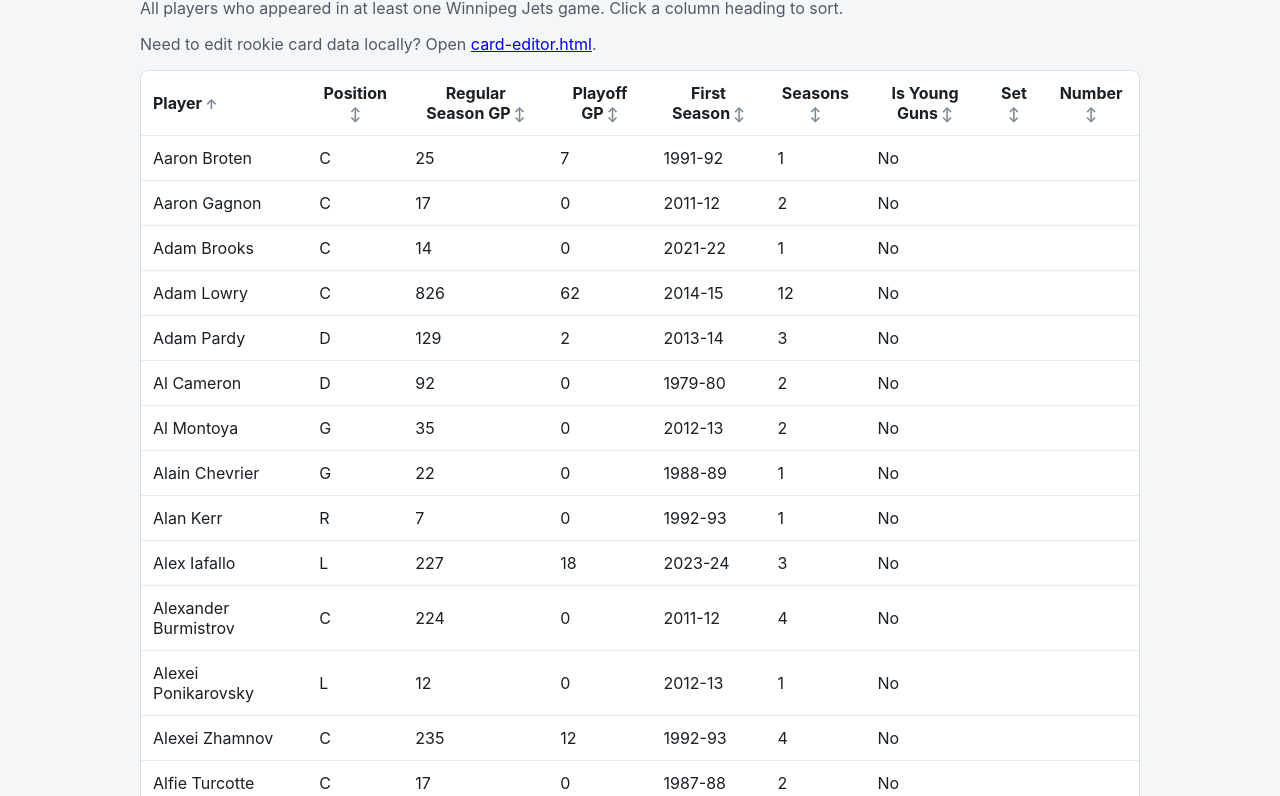
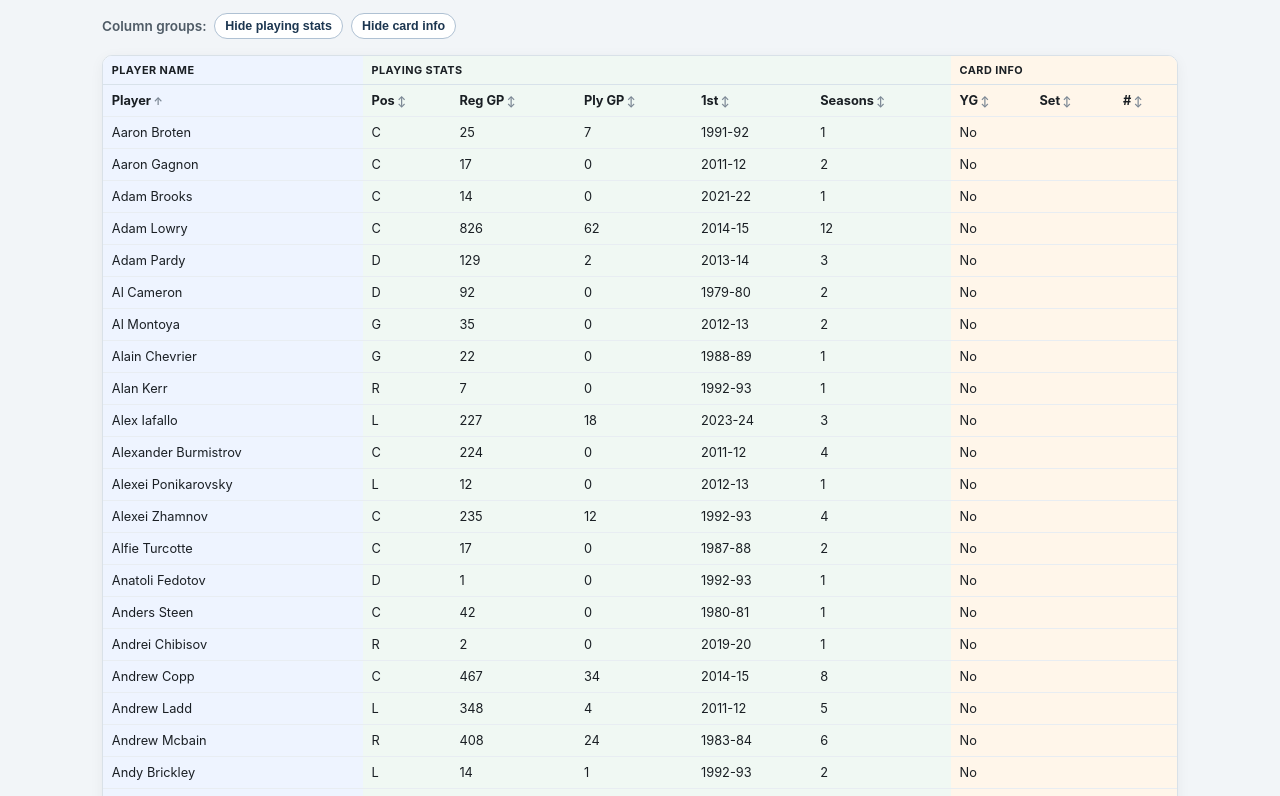
Before and after one commit to coryallegory/wpgjets-players, a plain HTML site: page index.html in a window 1280 px wide. Shown: the part 102-898 px from the top of the page. Drawn offline with Linux system fonts and the light colour scheme.

Commit message:
Improve player table layout with grouped columns and modular JS

```diff
--- a/index.html
+++ b/index.html
@@ -16,19 +16,34 @@
         Need to edit rookie card data locally? Open <a href="card-editor.html">card-editor.html</a>.
       </p>
 
+      <section class="controls" aria-label="Column groups">
+        <p class="controls__label">Column groups:</p>
+        <button type="button" class="group-toggle" data-target-group="stats" aria-pressed="true">
+          Hide playing stats
+        </button>
+        <button type="button" class="group-toggle" data-target-group="card" aria-pressed="true">
+          Hide card info
+        </button>
+      </section>
+
       <div class="table-wrapper">
         <table id="players-table">
           <thead>
+            <tr class="group-row">
+              <th class="group-header group-player" colspan="1">Player Name</th>
+              <th class="group-header group-stats" colspan="5">Playing Stats</th>
+              <th class="group-header group-card" colspan="3">Card Info</th>
+            </tr>
             <tr>
-              <th><button type="button" data-key="playerName">Player</button></th>
-              <th><button type="button" data-key="position">Position</button></th>
-              <th><button type="button" data-key="gamesPlayedRegularSeason">Regular Season GP</button></th>
-              <th><button type="button" data-key="gamesPlayedPlayoffs">Playoff GP</button></th>
-              <th><button type="button" data-key="firstSeason">First Season</button></th>
-              <th><button type="button" data-key="totalSeasons">Seasons</button></th>
-              <th><button type="button" data-key="isYoungGuns">Is Young Guns</button></th>
-              <th><button type="button" data-key="rookieCardSet">Set</button></th>
-              <th><button type="button" data-key="rookieCardNumber">Number</button></th>
+              <th class="col-player"><button type="button" data-key="playerName">Player</button></th>
+              <th class="col-stats"><button type="button" data-key="position">Pos</button></th>
+              <th class="col-stats"><button type="button" data-key="gamesPlayedRegularSeason">Reg GP</button></th>
+              <th class="col-stats"><button type="button" data-key="gamesPlayedPlayoffs">Ply GP</button></th>
+              <th class="col-stats"><button type="button" data-key="firstSeason">1st</button></th>
+              <th class="col-stats"><button type="button" data-key="totalSeasons">Seasons</button></th>
+              <th class="col-card"><button type="button" data-key="isYoungGuns">YG</button></th>
+              <th class="col-card"><button type="button" data-key="rookieCardSet">Set</button></th>
+              <th class="col-card"><button type="button" data-key="rookieCardNumber">#</button></th>
             </tr>
           </thead>
           <tbody></tbody>
@@ -36,6 +51,6 @@
       </div>
     </main>
 
-    <script src="app.js" defer></script>
+    <script type="module" src="js/main.js"></script>
   </body>
 </html>
--- /dev/null
+++ b/js/column-groups.js
@@ -0,0 +1,17 @@
+export function bindColumnGroupToggles(tableElement) {
+  const toggleButtons = document.querySelectorAll('.group-toggle');
+
+  toggleButtons.forEach((button) => {
+    button.addEventListener('click', () => {
+      const group = button.dataset.targetGroup;
+      const className = group === 'stats' ? 'hide-stats' : 'hide-card';
+      const shouldHide = !tableElement.classList.contains(className);
+
+      tableElement.classList.toggle(className, shouldHide);
+      button.setAttribute('aria-pressed', shouldHide ? 'false' : 'true');
+      button.textContent = `${shouldHide ? 'Show' : 'Hide'} ${
+        group === 'stats' ? 'playing stats' : 'card info'
+      }`;
+    });
+  });
+}
--- /dev/null
+++ b/js/data.js
@@ -0,0 +1,50 @@
+function formatSeasonLabel(season) {
+  const startYear = Math.floor(season / 10000);
+  const endYear = startYear + 1;
+  return `${startYear}-${String(endYear).slice(-2)}`;
+}
+
+function findFirstSeason(seasons) {
+  return seasons.reduce(
+    (earliestSeason, currentSeason) =>
+      currentSeason.season < earliestSeason ? currentSeason.season : earliestSeason,
+    seasons[0].season,
+  );
+}
+
+export async function loadPlayers() {
+  const [playersResponse, rookieCardsResponse] = await Promise.all([
+    fetch('data/wpg_players.json'),
+    fetch('data/wpg_player_rookie_cards.json'),
+  ]);
+
+  if (!playersResponse.ok) {
+    throw new Error(`Failed to load player data: ${playersResponse.status}`);
+  }
+
+  if (!rookieCardsResponse.ok) {
+    throw new Error(`Failed to load rookie card data: ${rookieCardsResponse.status}`);
+  }
+
+  const [playersData, rookieCardsData] = await Promise.all([
+    playersResponse.json(),
+    rookieCardsResponse.json(),
+  ]);
+
+  const rookieCardsByPlayerId = new Map(rookieCardsData.map((card) => [card.playerId, card]));
+
+  return playersData.map((player) => {
+    const firstSeason = findFirstSeason(player.seasons);
+    const rookieCard = rookieCardsByPlayerId.get(player.playerId);
+
+    return {
+      ...player,
+      firstSeason,
+      firstSeasonLabel: formatSeasonLabel(firstSeason),
+      totalSeasons: player.seasons.length,
+      isYoungGuns: rookieCard?.isYG ?? false,
+      rookieCardSet: rookieCard?.set ?? '',
+      rookieCardNumber: rookieCard?.cardNumber ?? '',
+    };
+  });
+}
--- /dev/null
+++ b/js/main.js
@@ -0,0 +1,17 @@
+import { loadPlayers } from './data.js';
+import { PlayersTable } from './table.js';
+import { bindColumnGroupToggles } from './column-groups.js';
+
+const tableElement = document.querySelector('#players-table');
+const playersTable = new PlayersTable(tableElement);
+
+playersTable.bindSorting();
+bindColumnGroupToggles(tableElement);
+
+loadPlayers()
+  .then((players) => {
+    playersTable.setPlayers(players);
+  })
+  .catch((error) => {
+    playersTable.renderError(error.message);
+  });
--- /dev/null
+++ b/js/table.js
@@ -0,0 +1,88 @@
+function compareValues(a, b, key) {
+  const aValue = a[key];
+  const bValue = b[key];
+
+  if (typeof aValue === 'number' && typeof bValue === 'number') {
+    return aValue - bValue;
+  }
+
+  if (typeof aValue === 'boolean' && typeof bValue === 'boolean') {
+    return Number(aValue) - Number(bValue);
+  }
+
+  return String(aValue).localeCompare(String(bValue));
+}
+
+export class PlayersTable {
+  constructor(tableElement) {
+    this.tableElement = tableElement;
+    this.tableBody = tableElement.querySelector('tbody');
+    this.sortButtons = tableElement.querySelectorAll('thead button[data-key]');
+    this.players = [];
+    this.sortState = { key: 'playerName', direction: 'asc' };
+  }
+
+  setPlayers(players) {
+    this.players = players;
+    this.updateSortIndicators();
+    this.render();
+  }
+
+  sortedPlayers() {
+    return [...this.players].sort((a, b) => {
+      const result = compareValues(a, b, this.sortState.key);
+      return this.sortState.direction === 'asc' ? result : -result;
+    });
+  }
+
+  updateSortIndicators() {
+    this.sortButtons.forEach((button) => {
+      if (button.dataset.key === this.sortState.key) {
+        button.dataset.direction = this.sortState.direction;
+      } else {
+        button.removeAttribute('data-direction');
+      }
+    });
+  }
+
+  bindSorting() {
+    this.sortButtons.forEach((button) => {
+      button.addEventListener('click', () => {
+        const key = button.dataset.key;
+
+        if (this.sortState.key === key) {
+          this.sortState.direction = this.sortState.direction === 'asc' ? 'desc' : 'asc';
+        } else {
+          this.sortState = { key, direction: 'asc' };
+        }
+
+        this.updateSortIndicators();
+        this.render();
+      });
+    });
+  }
+
+  render() {
+    this.tableBody.innerHTML = '';
+
+    this.sortedPlayers().forEach((player) => {
+      const row = document.createElement('tr');
+      row.innerHTML = `
+        <td class="col-player">${player.playerName}</td>
+        <td class="col-stats">${player.position}</td>
+        <td class="col-stats">${player.gamesPlayedRegularSeason}</td>
+        <td class="col-stats">${player.gamesPlayedPlayoffs}</td>
+        <td class="col-stats">${player.firstSeasonLabel}</td>
+        <td class="col-stats">${player.totalSeasons}</td>
+        <td class="col-card">${player.isYoungGuns ? 'Yes' : 'No'}</td>
+        <td class="col-card">${player.rookieCardSet}</td>
+        <td class="col-card">${player.rookieCardNumber}</td>
+      `;
+      this.tableBody.appendChild(row);
+    });
+  }
+
+  renderError(message) {
+    this.tableBody.innerHTML = `<tr><td class="col-player" colspan="9">${message}</td></tr>`;
+  }
+}
--- a/styles.css
+++ b/styles.css
@@ -1,46 +1,105 @@
 :root {
   color-scheme: light;
   font-family: Inter, system-ui, -apple-system, Segoe UI, Roboto, sans-serif;
+  --bg: #f2f5f8;
+  --surface: #ffffff;
+  --border: #d9e1e8;
+  --text: #1a1f24;
+  --muted: #4f5b66;
+  --player-tint: #eef4ff;
+  --stats-tint: #f0f8f3;
+  --card-tint: #fff6ea;
+}
+
+* {
+  box-sizing: border-box;
 }
 
 body {
   margin: 0;
-  background: #f4f6f8;
-  color: #1a1f24;
+  background: var(--bg);
+  color: var(--text);
 }
 
 .page {
-  max-width: 1000px;
+  max-width: 1100px;
   margin: 0 auto;
-  padding: 2rem 1rem 3rem;
+  padding: 1.25rem 0.75rem 2rem;
 }
 
 h1 {
-  margin-bottom: 0.5rem;
+  margin: 0 0 0.4rem;
+  font-size: clamp(1.4rem, 2vw, 2rem);
 }
 
 .subtitle {
-  margin-top: 0;
-  color: #4f5b66;
+  margin: 0 0 0.35rem;
+  color: var(--muted);
+  font-size: 0.92rem;
+}
+
+.controls {
+  margin: 1rem 0;
+  display: flex;
+  flex-wrap: wrap;
+  align-items: center;
+  gap: 0.45rem;
+}
+
+.controls__label {
+  margin: 0;
+  color: var(--muted);
+  font-size: 0.85rem;
+  font-weight: 600;
+}
+
+.group-toggle {
+  border: 1px solid #afc1d3;
+  background: #fff;
+  color: #1c3650;
+  border-radius: 999px;
+  font-size: 0.78rem;
+  font-weight: 600;
+  padding: 0.32rem 0.65rem;
+  cursor: pointer;
+}
+
+.group-toggle[aria-pressed='false'] {
+  background: #1c3650;
+  color: #fff;
+  border-color: #1c3650;
 }
 
 .table-wrapper {
   overflow-x: auto;
-  background: #fff;
-  border: 1px solid #d9e1e8;
-  border-radius: 8px;
+  background: var(--surface);
+  border: 1px solid var(--border);
+  border-radius: 10px;
+  box-shadow: 0 3px 14px rgba(12, 20, 33, 0.05);
 }
 
 table {
   width: 100%;
   border-collapse: collapse;
+  min-width: 720px;
 }
 
 th,
 td {
-  padding: 0.75rem;
+  padding: 0.5rem 0.55rem;
   border-bottom: 1px solid #e8edf2;
   text-align: left;
+  font-size: 0.8rem;
+  white-space: nowrap;
+}
+
+.group-row th {
+  font-size: 0.68rem;
+  letter-spacing: 0.04em;
+  text-transform: uppercase;
+  border-bottom: 1px solid #d8e2ea;
+  padding-top: 0.42rem;
+  padding-bottom: 0.42rem;
 }
 
 th button {
@@ -55,7 +114,7 @@
 
 th button::after {
   content: ' ↕';
-  font-size: 0.85em;
+  font-size: 0.8em;
   color: #7b8794;
 }
 
@@ -67,6 +126,64 @@
   content: ' ↓';
 }
 
-tbody tr:hover {
-  background: #f8fafc;
+.col-player,
+.group-player {
+  background: var(--player-tint);
 }
+
+.col-stats,
+.group-stats {
+  background: var(--stats-tint);
+}
+
+.col-card,
+.group-card {
+  background: var(--card-tint);
+}
+
+tbody tr:hover td {
+  background: #f9fbfe;
+}
+
+tbody tr:hover .col-player {
+  background: #e4efff;
+}
+
+tbody tr:hover .col-stats {
+  background: #e8f5ec;
+}
+
+tbody tr:hover .col-card {
+  background: #fff0db;
+}
+
+.hide-stats .col-stats,
+.hide-stats .group-stats {
+  display: none;
+}
+
+.hide-card .col-card,
+.hide-card .group-card {
+  display: none;
+}
+
+@media (max-width: 700px) {
+  .page {
+    padding: 1rem 0.5rem 1.5rem;
+  }
+
+  .subtitle {
+    font-size: 0.85rem;
+  }
+
+  th,
+  td {
+    font-size: 0.76rem;
+    padding: 0.45rem;
+  }
+
+  .group-toggle {
+    font-size: 0.72rem;
+    padding: 0.3rem 0.55rem;
+  }
+}
```
